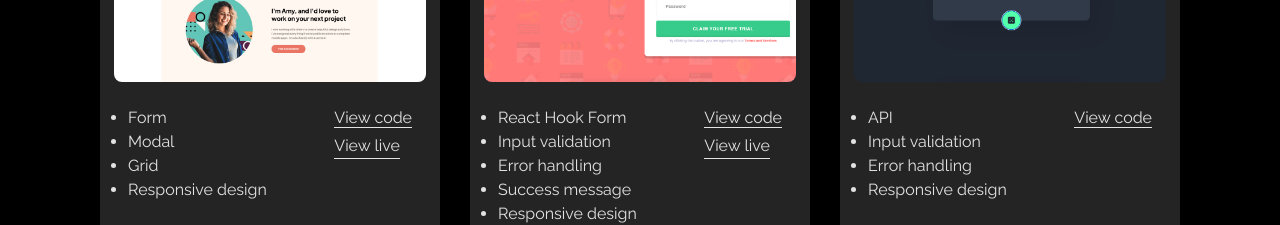
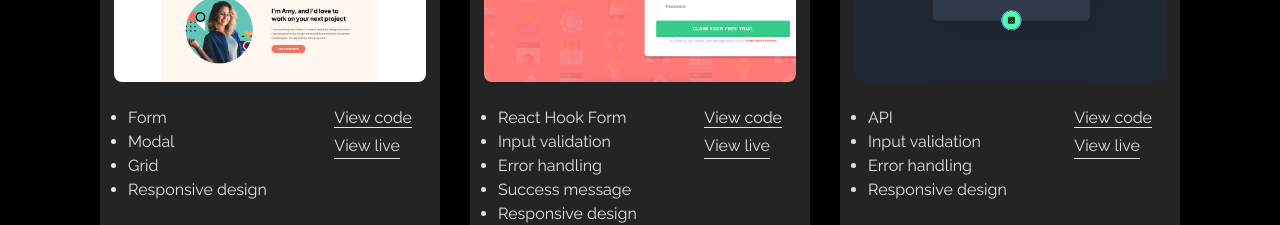
Before and after one commit to anetakasprzak/aneta-portfolio, a React (Vite) app: page / in a window 1280 px wide. Shown: the part 2180-2405 px from the top of the page. Built offline with nearby package versions, Linux system fonts and the light colour scheme.

Commit message:
add live project

```diff
--- a/src/components/Projects/Projects.jsx
+++ b/src/components/Projects/Projects.jsx
@@ -72,6 +72,7 @@ const myProjects = [
     img: "./assets/advice-generator-screenshot.png",
     details: ["API", "Input validation", "Error handling", "Responsive design"],
     codeUrl: "https://github.com/anetakasprzak/FM-advice-generator-app-react",
+    liveUrl: "https://fm-advice-generator-app-react-zeta.vercel.app/",
   },
   {
     id: 23,
```
